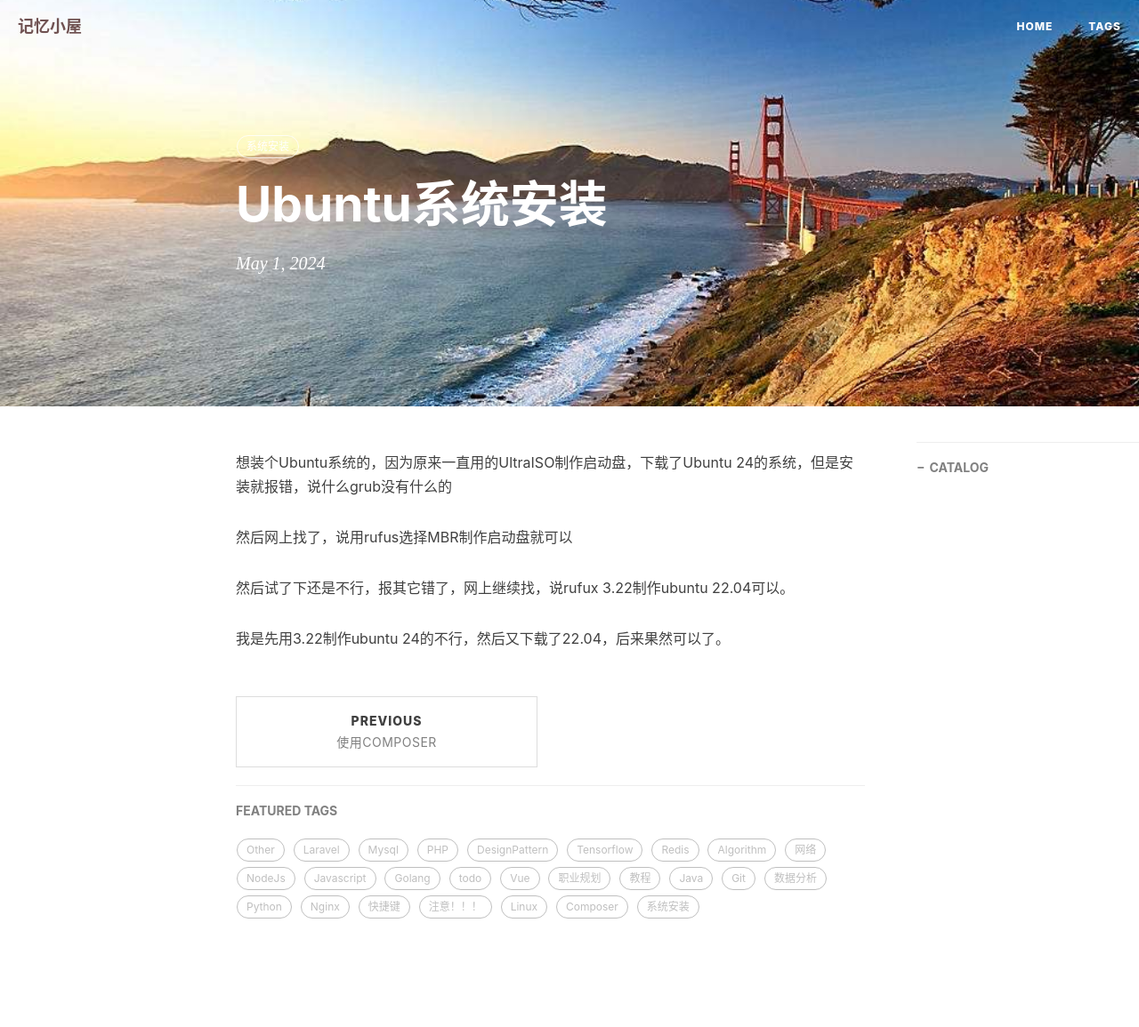
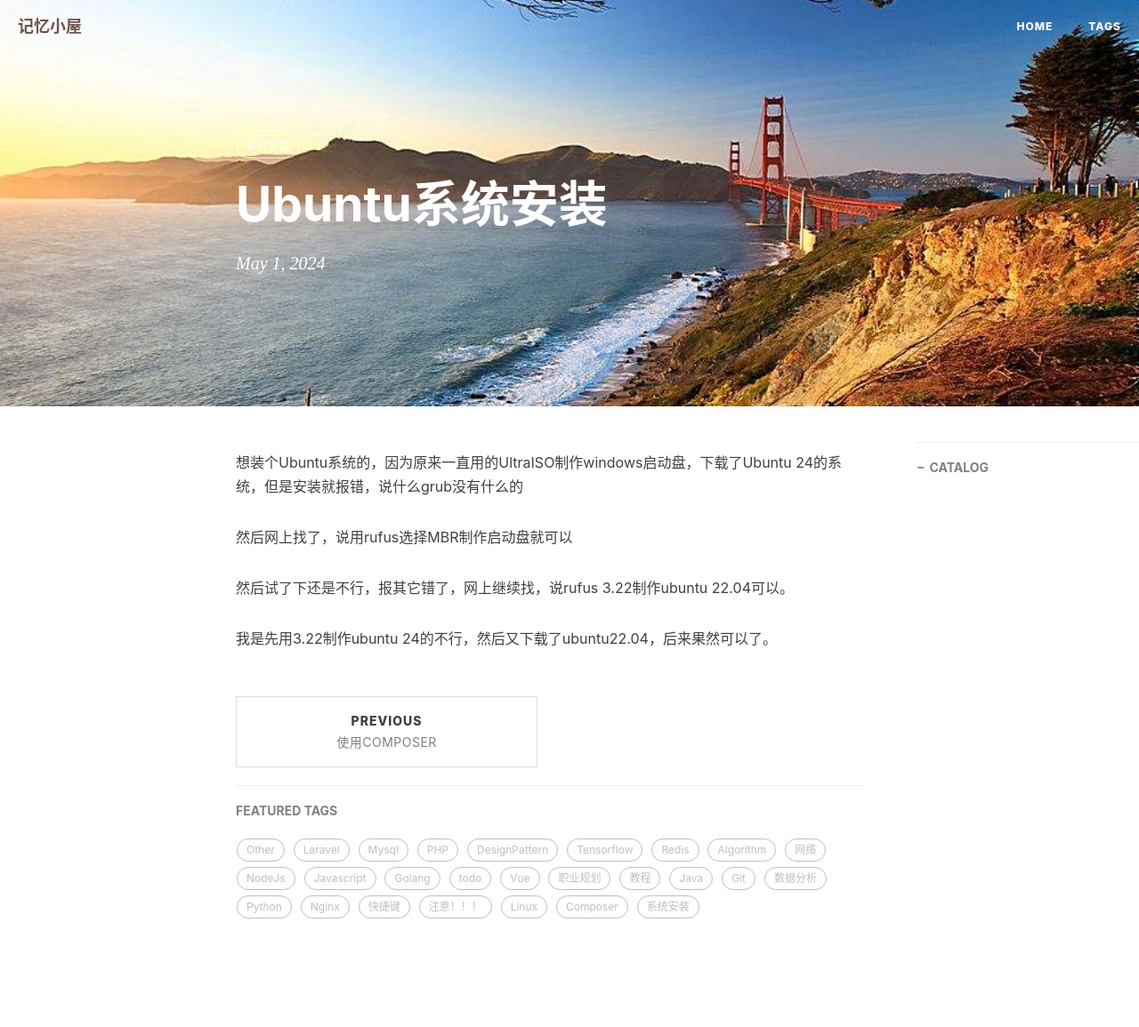
Before and after one commit to TearKnow/blog, a Jekyll site: the page built from _posts/2024-05-01-Ubuntu系统安装.md, in a window 1280 px wide. Shown: the whole page at 89% size. Built offline with Jekyll 4.4.1, drawn with Linux system fonts in a browser that asks for light colours; comment, search, counter and statistics services are not loaded.

Commit message:
new post

```diff
--- a/_posts/2024-05-01-Ubuntu系统安装.md
+++ b/_posts/2024-05-01-Ubuntu系统安装.md
@@ -6,10 +6,10 @@ tags:
     - 系统安装
 ---
 
-想装个Ubuntu系统的，因为原来一直用的UltraISO制作启动盘，下载了Ubuntu 24的系统，但是安装就报错，说什么grub没有什么的
+想装个Ubuntu系统的，因为原来一直用的UltraISO制作windows启动盘，下载了Ubuntu 24的系统，但是安装就报错，说什么grub没有什么的
 
 然后网上找了，说用rufus选择MBR制作启动盘就可以
 
-然后试了下还是不行，报其它错了，网上继续找，说rufux 3.22制作ubuntu 22.04可以。
+然后试了下还是不行，报其它错了，网上继续找，说rufus 3.22制作ubuntu 22.04可以。
 
-我是先用3.22制作ubuntu 24的不行，然后又下载了22.04，后来果然可以了。
+我是先用3.22制作ubuntu 24的不行，然后又下载了ubuntu22.04，后来果然可以了。
```
